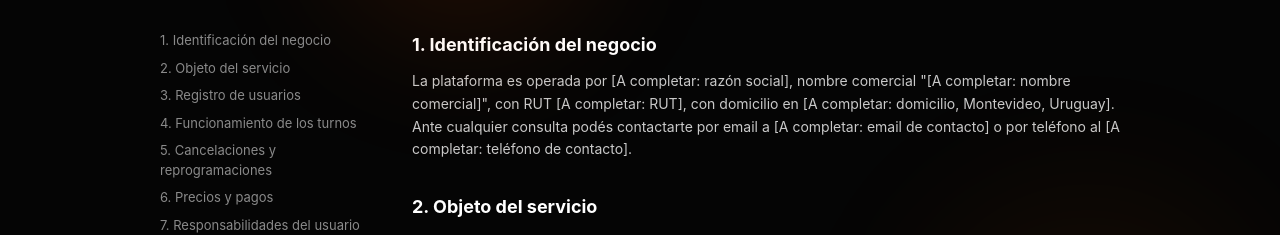
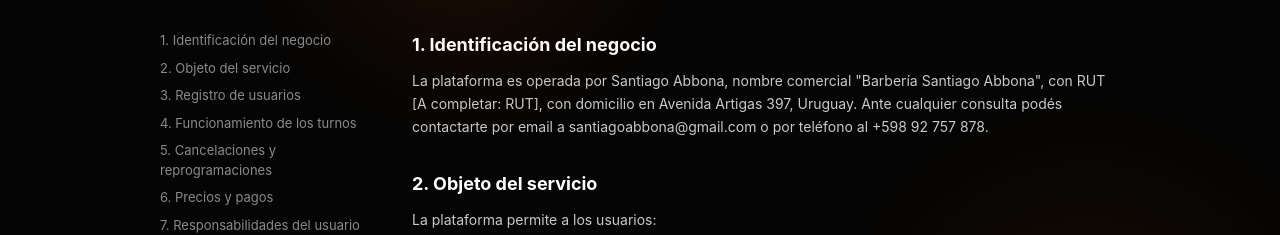
Before and after one commit to arenasFran/proyecto-integrador-Pedro-Fran, a React (Vite) app in the folder frontend-barber/: page /terminos in a window 1280 px wide. Shown: the part 241-476 px from the top of the page. Built offline with nearby package versions, Linux system fonts and the light colour scheme; no server answers; what @mercadopago/sdk-react would draw is missing.

Commit message:
fix(frontend): datos de contacto del negocio en textos legales

```diff
--- a/frontend-barber/src/constants/legal.ts
+++ b/frontend-barber/src/constants/legal.ts
@@ -1,11 +1,11 @@
 export const legalConfig = {
   business: {
-    name: '[A completar: nombre comercial]',
-    legalName: '[A completar: razón social]',
+    name: 'Barbería Santiago Abbona',
+    legalName: 'Santiago Abbona',
     rut: '[A completar: RUT]',
-    address: '[A completar: domicilio, Montevideo, Uruguay]',
-    email: '[A completar: email de contacto]',
-    phone: '[A completar: teléfono de contacto]',
+    address: 'Avenida Artigas 397, Uruguay',
+    email: 'santiagoabbona@gmail.com',
+    phone: '+598 92 757 878',
   },
   termsVersion: '1.0',
   privacyVersion: '1.0',
```
